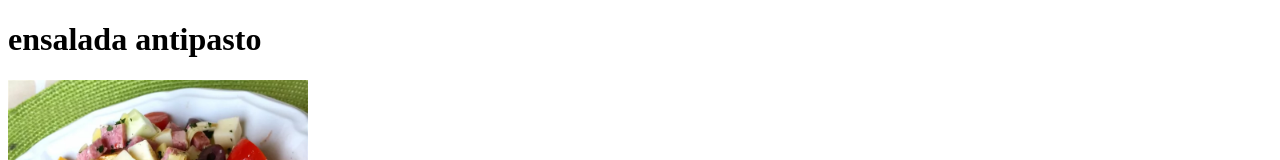
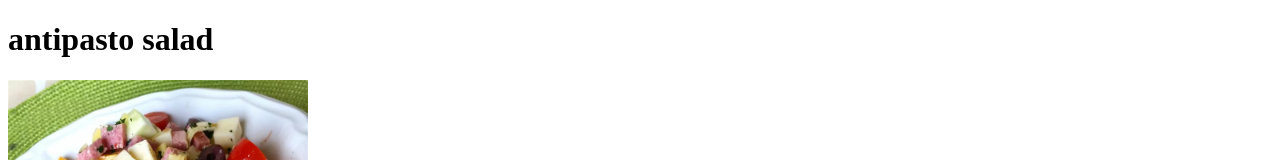
Before and after one commit to impx123/odin-recipes, a plain HTML site: page recipes/antipasto.html in a window 1280 px wide. Shown: the top 160 px of the page. Drawn offline with Linux system fonts and the light colour scheme.

Commit message:
Update antipasto.html

```diff
--- a/recipes/antipasto.html
+++ b/recipes/antipasto.html
@@ -13,7 +13,7 @@
     <body>
 
 
-        <h1>ensalada antipasto</h1>
+        <h1>antipasto salad</h1>
 
 
         <img src="../images/antipasto.jpg" width="300" height="300" alt="an antipasto salad">
```
